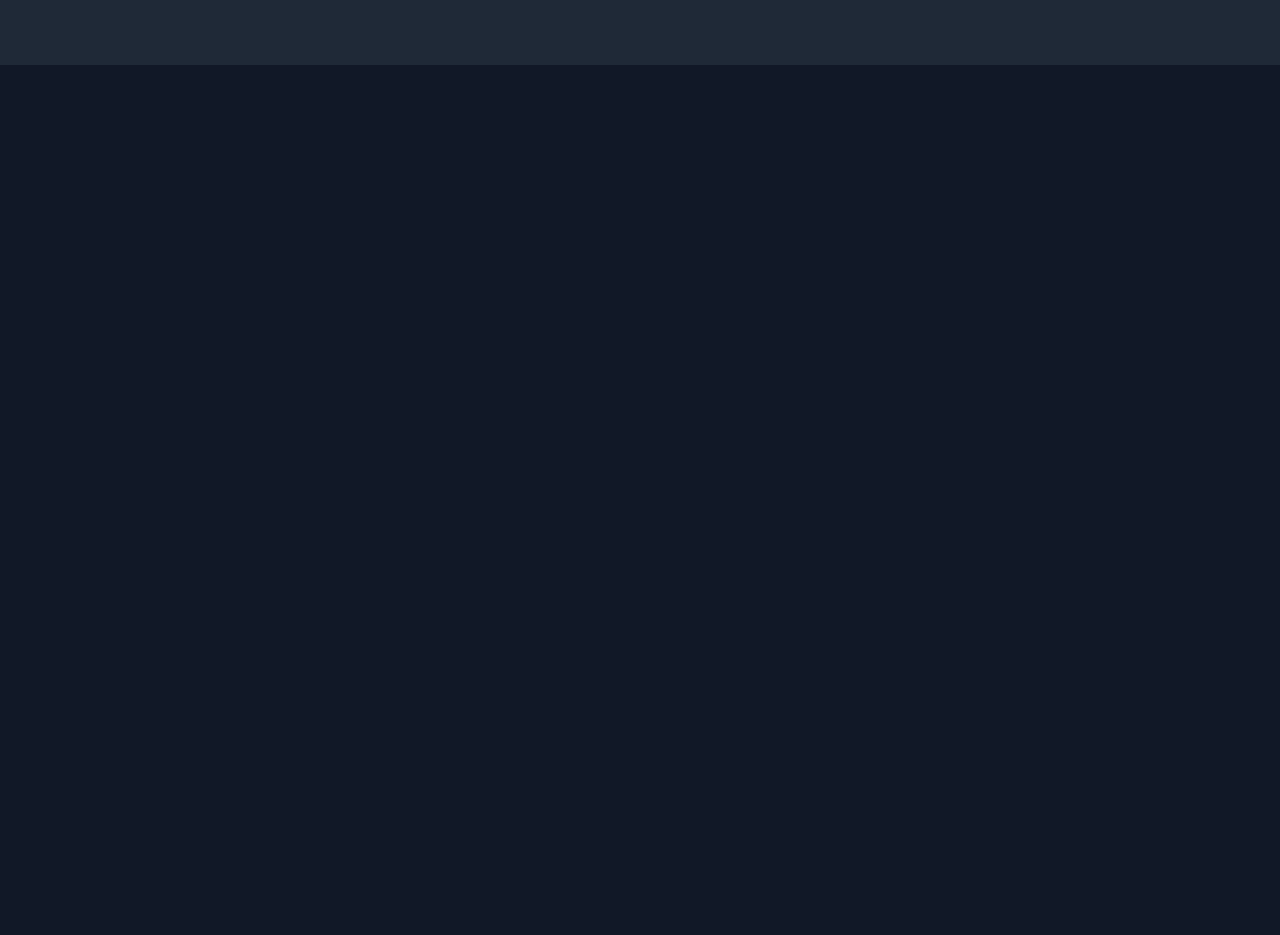
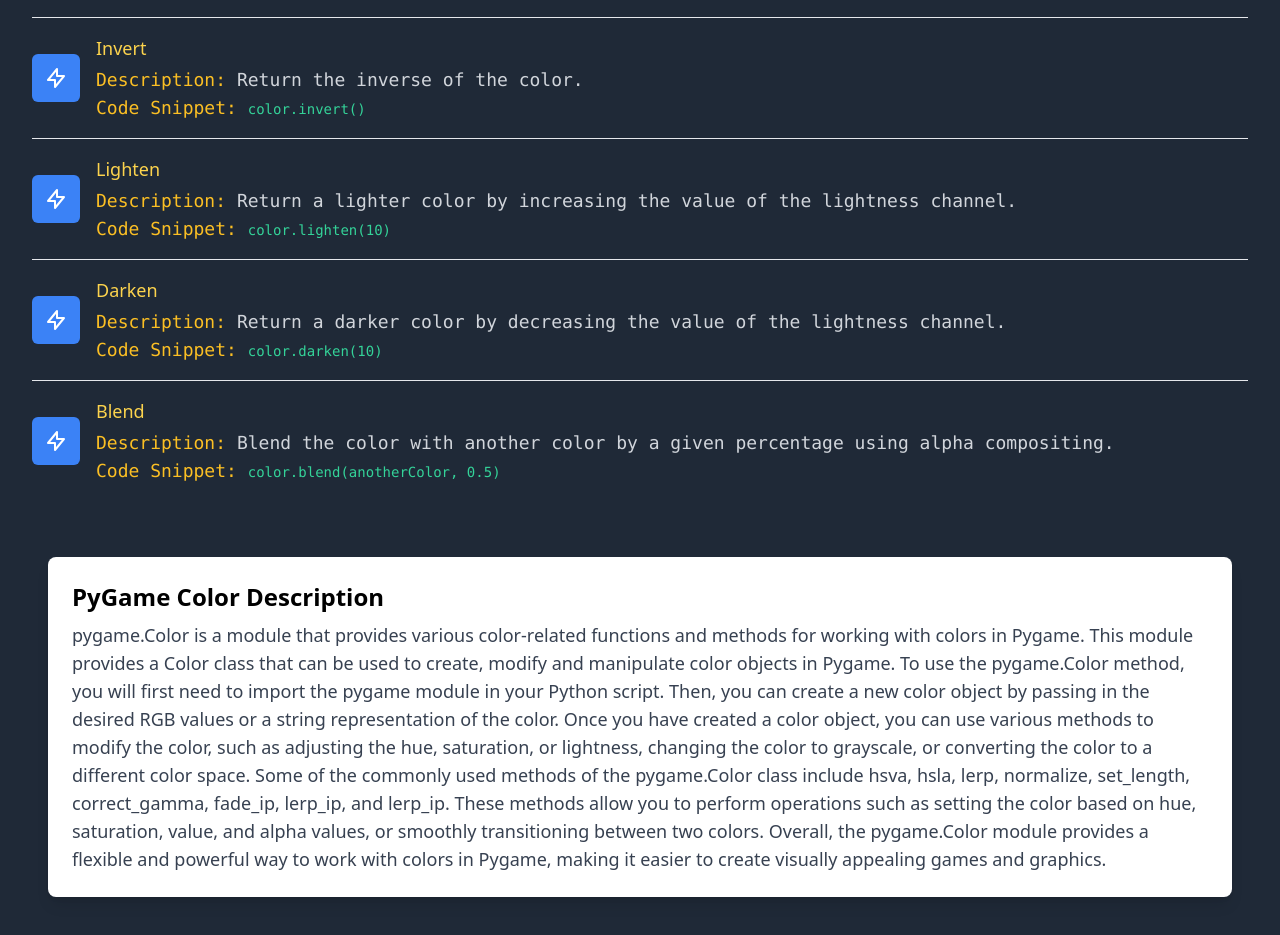
Before and after one commit to huntermacias/pygame-docs-2.0, a Next.js app: page /color in a window 1280 px wide. Shown: the part 940-1875 px from the top of the page. Before the commit the page ends 1005 px from the top, so only its background shows below. Built offline with nearby package versions, Linux system fonts and the light colour scheme.

Commit message:
added textbox and fixed sizing on home page

```diff
--- a/app/color/page.tsx
+++ b/app/color/page.tsx
@@ -1,4 +1,5 @@
 import React from 'react';
+import TextBox from '../../components/TextBox';
 
 const Color = () => {
 
@@ -35,13 +36,40 @@
     },
     {
       title: ' Color.grayscale() - Color',
-      description: ' Returns the grayscale of the color as a new color.',
+      description: 'Returns the grayscale of the color as a new color.',
       key: '2',
       codesample: 'color.grayscale()'
     },
+    {
+      title: "Invert",
+      description: "Return the inverse of the color.",
+      key: "invert",
+      codesample: "color.invert()"
+    },
+    {
+      title: "Lighten",
+      description: "Return a lighter color by increasing the value of the lightness channel.",
+      key: "lighten",
+      codesample: "color.lighten(10)"
+    },
+    {
+      title: "Darken",
+      description: "Return a darker color by decreasing the value of the lightness channel.",
+      key: "darken",
+      codesample: "color.darken(10)"
+    },
+    {
+      title: "Blend",
+      description: "Blend the color with another color by a given percentage using alpha compositing.",
+      key: "blend",
+      codesample: "color.blend(anotherColor, 0.5)"
+    }
 
   ];
 
+  const colordescription = [
+    'pygame.Color is a module that provides various color-related functions and methods for working with colors in Pygame. This module provides a Color class that can be used to create, modify and manipulate color objects in Pygame. To use the pygame.Color method, you will first need to import the pygame module in your Python script. Then, you can create a new color object by passing in the desired RGB values or a string representation of the color. Once you have created a color object, you can use various methods to modify the color, such as adjusting the hue, saturation, or lightness, changing the color to grayscale, or converting the color to a different color space. Some of the commonly used methods of the pygame.Color class include hsva, hsla, lerp, normalize, set_length, correct_gamma, fade_ip, lerp_ip, and lerp_ip. These methods allow you to perform operations such as setting the color based on hue, saturation, value, and alpha values, or smoothly transitioning between two colors. Overall, the pygame.Color module provides a flexible and powerful way to work with colors in Pygame, making it easier to create visually appealing games and graphics.'
+  ]
 
   return (
     <div className="bg-gray-800 min-h-screen">
@@ -65,7 +93,9 @@
                           <svg className="h-6 w-6" fill="none" stroke="currentColor" viewBox="0 0 24 24" xmlns="http://www.w3.org/2000/svg">
                             <path strokeLinecap="round" strokeLinejoin="round" strokeWidth={2} d="M13 10V3L4 14h7v7l9-11h-7z" />
                           </svg>
+
                         </div>
+
                       </div>
                       <div  className="flex-1 min-w-0">
                         <p className="text-lg font-medium text-amber-300 truncate">
@@ -83,8 +113,12 @@
                 </div>
               ))}
           </ul>
+        </div>
+        <div className="mt-10 p-4 pb-40">
+          <TextBox title="PyGame Color Description" description={colordescription[0]} />
 
         </div>
+
       </div>
 
 
--- a/app/page.tsx
+++ b/app/page.tsx
@@ -1,6 +1,7 @@
 import Image from 'next/image';
 import Link from 'next/link';
 import GettingStarted from '../components/GettingStarted';
+import { gettingstart } from '../helpers/documentation-code';
 
 export default function Home() {
   return (
@@ -35,14 +36,14 @@
       </header>
 
       <main className="max-w-7xl mx-auto px-4 sm:px-6 lg:px-8 py-12">
-        <div className="grid grid-cols-1 md:grid-cols-2 gap-8 ">
-          <div className='w-full'>
+      <div className="flex flex-col md:flex-row">
+        <div className="w-full md:w-70 md:mr-8">
           <h1 className="text-5xl font-bold mb-4">Welcome to Pygame Docs</h1>
           <p className="text-xl mb-8">
             Pygame is a set of Python modules designed for writing video games.
-              Pygame adds functionality on top of the SDL library. This allows
-              you to create fully featured games and multimedia programs in the
-              python language.
+            Pygame adds functionality on top of the SDL library. This allows you to
+            create fully featured games and multimedia programs in the python
+            language.
           </p>
 
           <Link href="/">
@@ -50,25 +51,32 @@
               Get Started
             </span>
           </Link>
-            <div className="bg-gray-900 text-white py-12">
+
+          <div className="bg-gray-900 text-white py-12 mt-8">
             <div className="max-w-7xl mx-auto px-4 sm:px-6 lg:px-8">
               <h2 className="text-3xl font-bold mb-6">Get started with PyGame</h2>
-                <p className="text-lg mb-8">Follow these simple steps to start creating games with PyGame:</p>
+              <p className="text-lg mb-8">
+                Follow these simple steps to start creating games with PyGame:
+              </p>
               <ol className="list-decimal list-inside mb-8">
                 <li className="mb-2">Install PyGame using pip:</li>
                 <code className="block bg-gray-800 rounded-md p-4 mb-4">
                   $ pip install pygame
                 </code>
               </ol>
-                  <GettingStarted />
+              <GettingStarted code={gettingstart} />
               <hr />
-                  <p className="text-lg">Pygame is a powerful library for creating games and interactive applications in Python. With Pygame, you can create anything from simple 2D games to complex simulations and visualizations. Get started today and unleash your creativity!</p>
+              <p className="text-lg">
+                Pygame is a powerful library for creating games and interactive
+                applications in Python. With Pygame, you can create anything from
+                simple 2D games to complex simulations and visualizations. Get started
+                today and unleash your creativity!
+              </p>
+            </div>
           </div>
         </div>
 
-          </div>
-
-          <div className="md:col-start-2">
+        <div className="w-full md:w-30 mt-8 md:mt-0">
           <Image
             src="https://uploads-ssl.webflow.com/61f7efd44d01cc87c88dc6f3/6318e21e7ee37e36ce16d836_Getting%20Started%20With%20Pygame%20For%20Kids%20blog01.jpg"
             alt="Pygame Docs"
@@ -78,6 +86,7 @@
           />
         </div>
       </div>
+
       </main>
 
     </div>
--- a/components/GettingStarted.tsx
+++ b/components/GettingStarted.tsx
@@ -1,12 +1,12 @@
 'use client'
 import React from 'react'
-import { gettingstart } from './../helpers/documentation-code'
+// import { gettingstart } from '../helpers/documentation-code'
 import { FC } from 'react'
 // import SimpleBar from 'simplebar-react'
 import { Tabs, TabsTrigger, TabsList, TabsContent } from '@radix-ui/react-tabs'
 import Code from './Code'
 
-const GettingStarted = () => {
+const GettingStarted = ({code}) => {
   return (
 	<div className="bg-gray-800 rounded-md p-4 mb-4">
 
@@ -16,7 +16,7 @@
 		</TabsList>
 		<TabsContent value='gettingstarted'>
 			<div className=''>
-				<Code animated code={gettingstart} language='python' show />
+				<Code animated code={code} language='python' show />
 
 			</div>
 
--- /dev/null
+++ b/components/TextBox.jsx
@@ -0,0 +1,12 @@
+'use client'
+
+const TextBox = ({ title, description }) => {
+  return (
+    <div className="bg-white rounded-lg shadow-lg p-6">
+      <h2 className="text-2xl font-bold mb-2">{title}</h2>
+      <p className="text-gray-700 text-lg">{description}</p>
+    </div>
+  );
+};
+
+export default TextBox;
--- a/tsconfig.json
+++ b/tsconfig.json
@@ -29,7 +29,7 @@
     ".next/types/**/*.ts",
     "**/*.ts",
     "**/*.tsx"
-  ],
+, "components/GettingStarted.jsx", "components/TextBox.jsx"  ],
   "exclude": [
     "node_modules"
   ]
```
Lines whose indentation alone changed are shown as unchanged.
